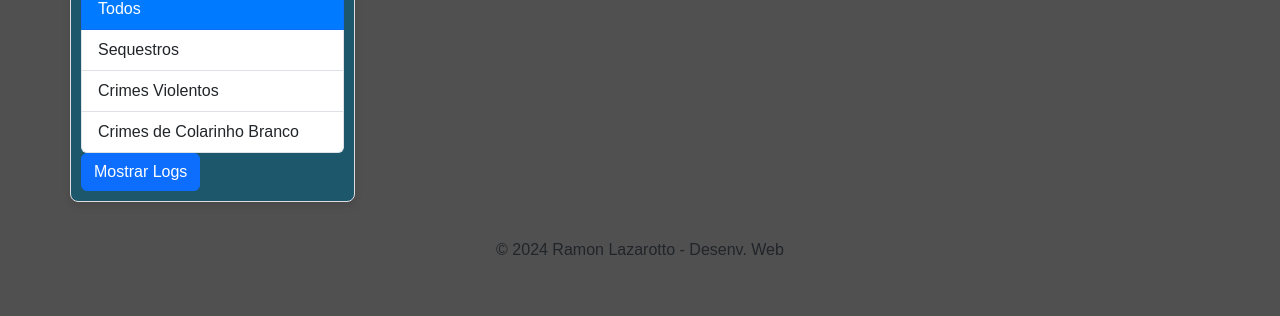
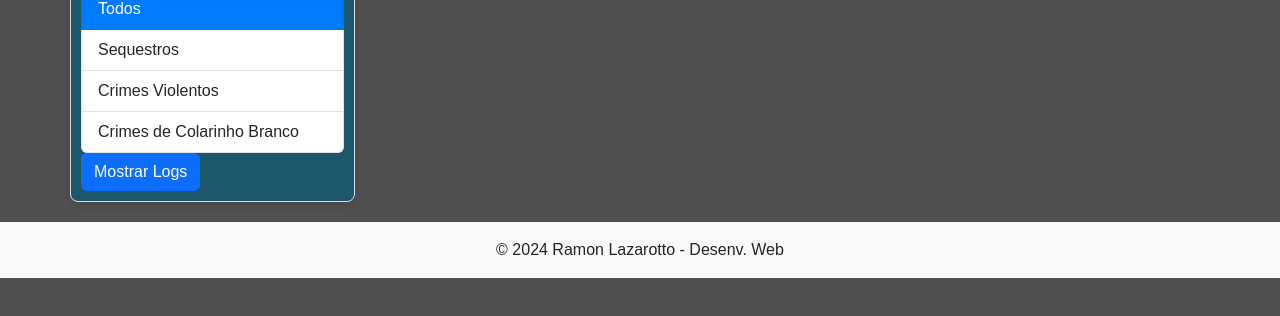
Before and after one commit to RamonLazarotto/fbiAPI, a plain HTML site: page index.html in a window 1280 px wide. Shown: the part 218-534 px from the top of the page. Drawn offline with nearby package versions, Linux system fonts and the light colour scheme; no server answers.

Commit message:
Update style.css

```diff
--- a/style.css
+++ b/style.css
@@ -63,7 +63,12 @@ h1 {
     justify-content: space-between;
     width: 100%;
 }
-
+footer {
+    background-color: #f9f9f9;
+    position: relative;
+    bottom: 0;
+    width: 100%;
+}
 
 @media (max-width: 1200px) {
     #divCards .col-lg-4 {
```
